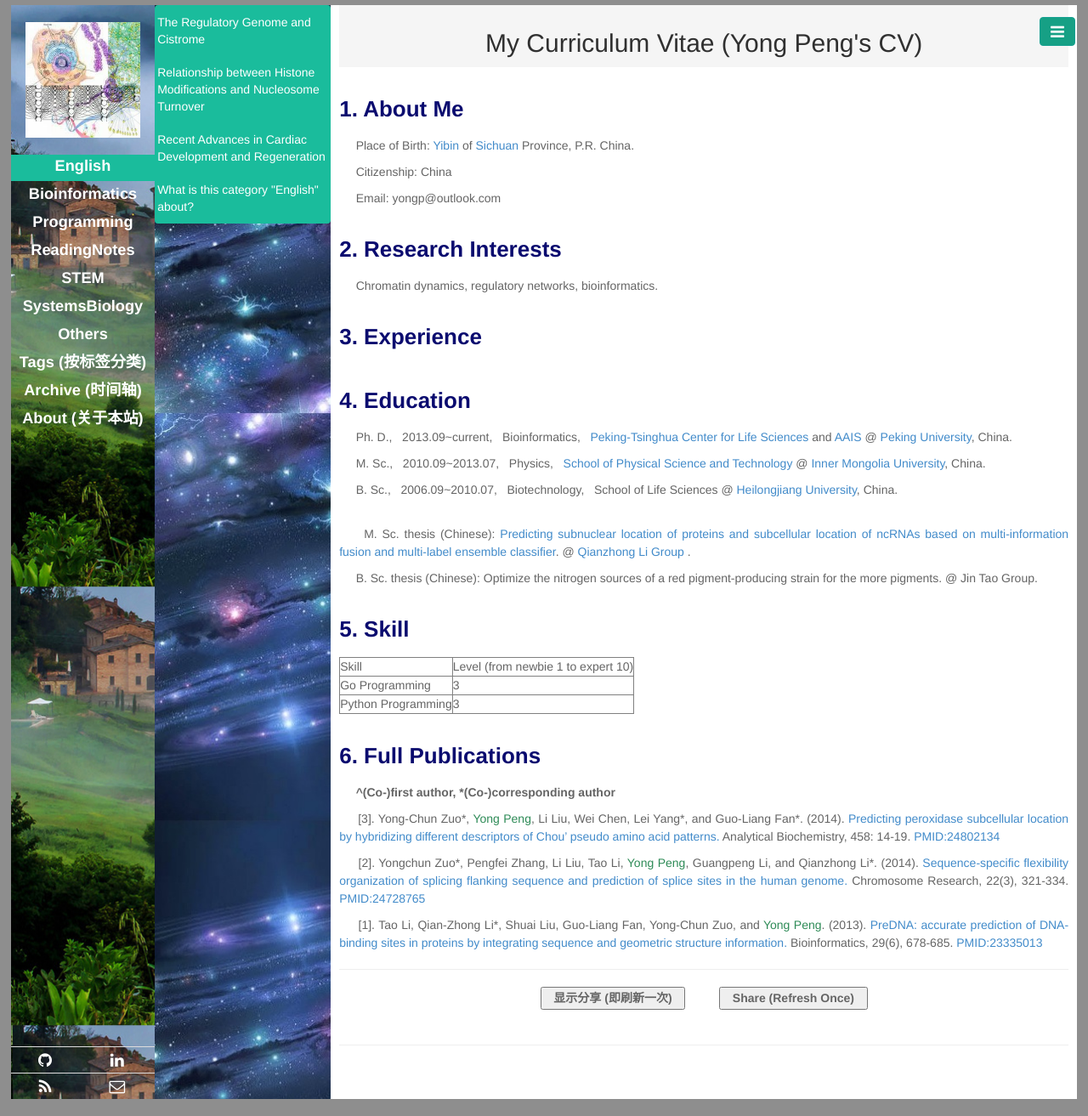
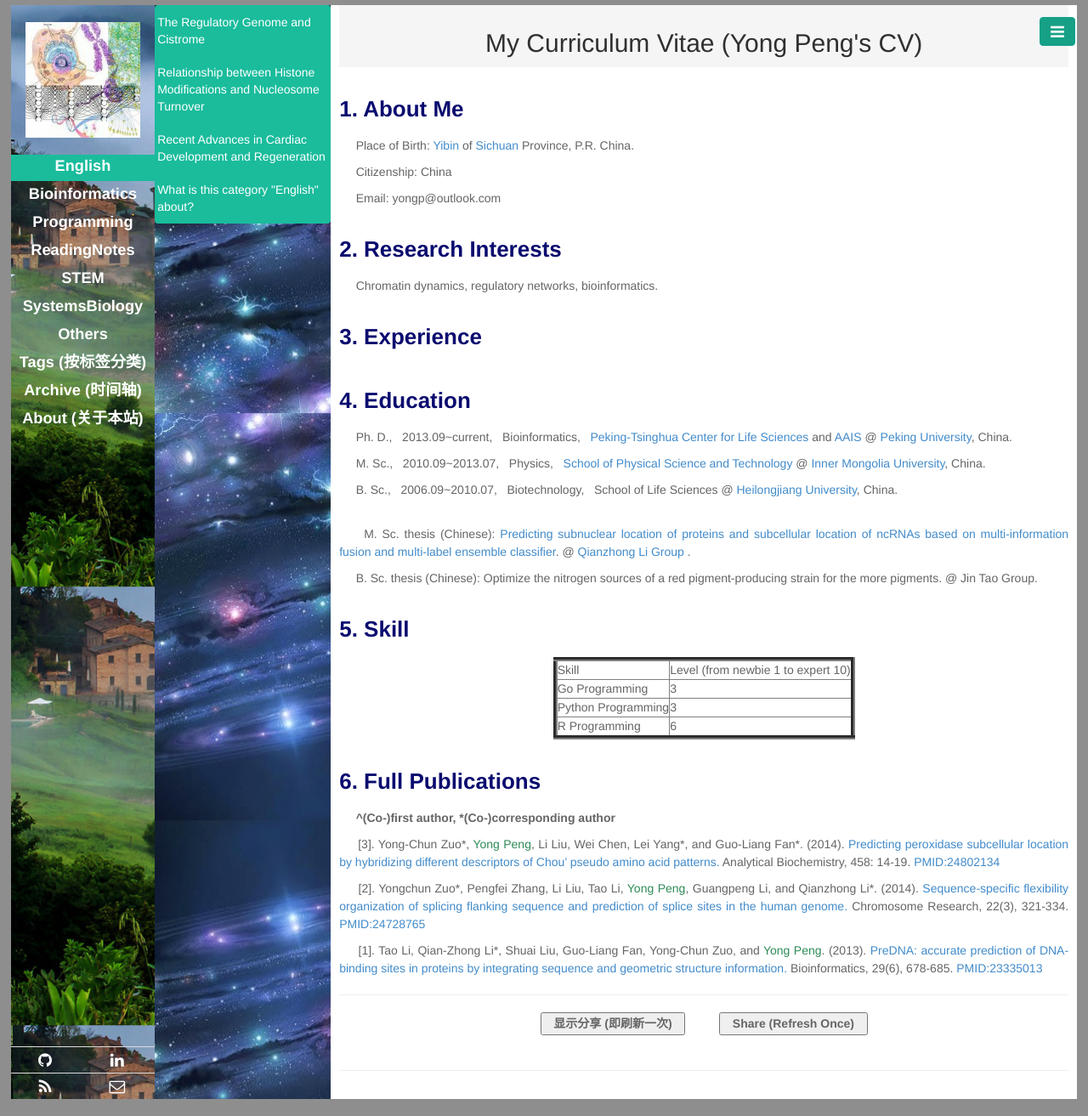
Before and after one commit to CTLife/CTLife.github.io, a Jekyll site: the page built from yongpeng.html, in a window 1280 px wide. Shown: the whole page at 85% size. Built offline with Jekyll 4.4.1, drawn with Linux system fonts in a browser that asks for light colours; Markdown is read by kramdown in place of the engine named in the settings.

Commit message:
Update yongpeng.html

```diff
--- a/yongpeng.html
+++ b/yongpeng.html
@@ -29,18 +29,22 @@ multi-information fusion and multi-label ensemble classifier</a>. @ <a href="htt
 
 
 <h3><b style = "color:#0a0b6f"> 5. Skill  </b></h3>
-<table border="1">
+<table border="5"  align="center">
   <tr>
-    <td>Skill</td>
-    <td>Level (from newbie 1 to expert 10)</td>
+    <td> Skill </td>
+    <td> Level (from newbie 1 to expert 10) </td>
   </tr>
   <tr>
-    <td>Go Programming</td>
-    <td>3</td>
+    <td> Go Programming </td>
+    <td> 3 </td>
   </tr>
   <tr>
-    <td>Python Programming</td>
-    <td>3</td>
+    <td> Python Programming </td>
+    <td> 3 </td>
+  </tr>
+  <tr>
+    <td> R Programming </td>
+    <td> 6 </td>
   </tr>
 </table>
 
```
